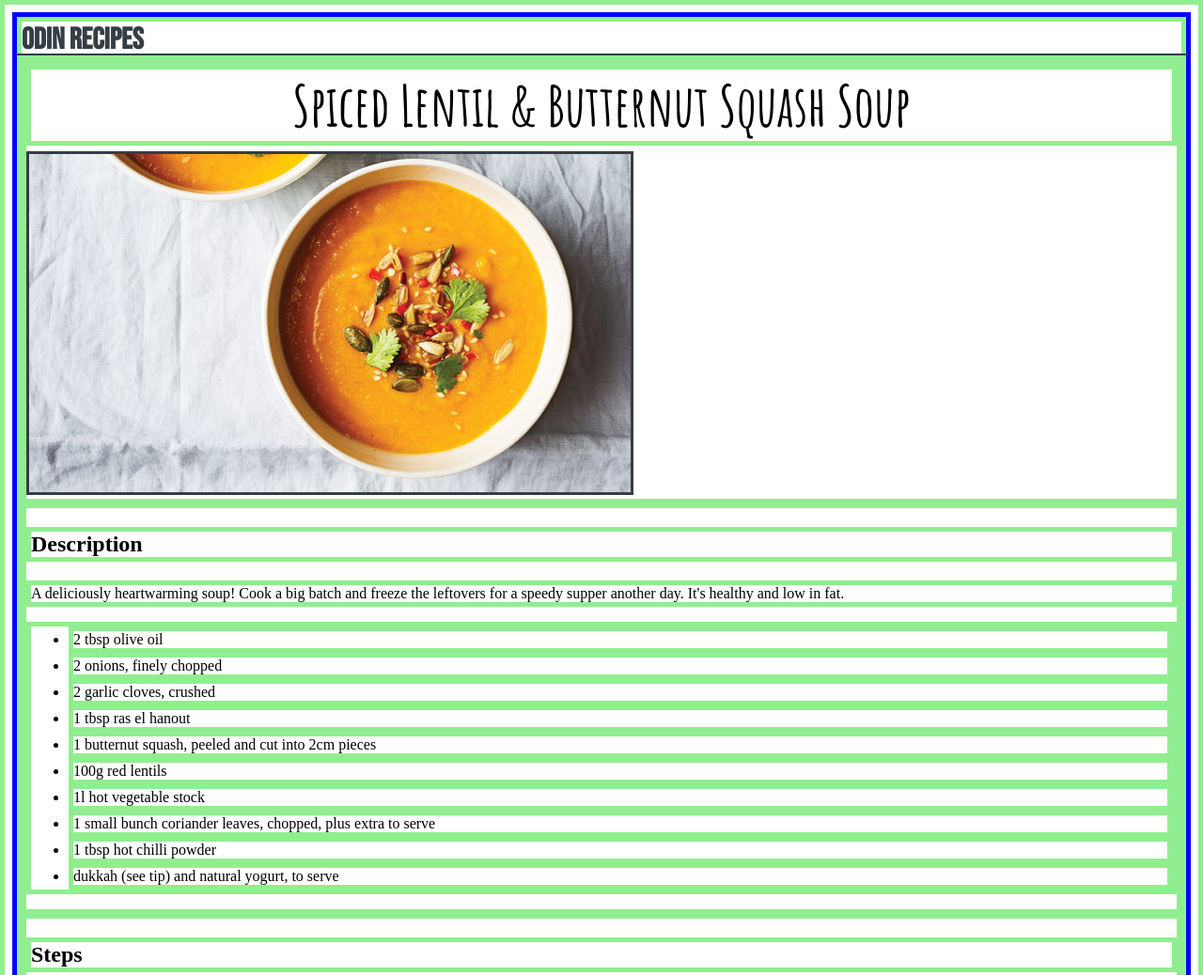
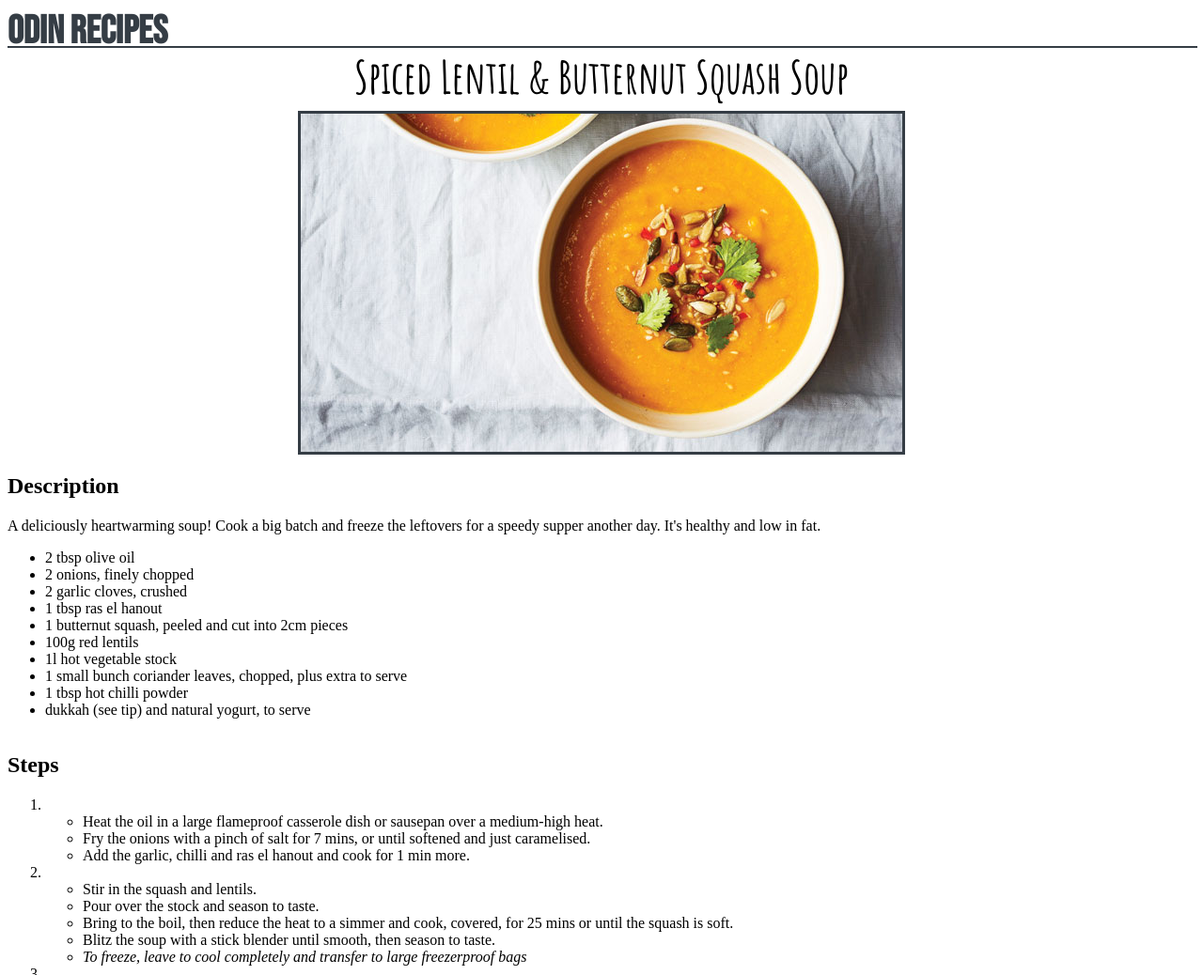
Before and after one commit to p-stevenson/odin-recipes, a plain HTML site: page recipes/spiced-lentil-butternut-squash-soup.html in a window 1280 px wide. Shown: the top 1038 px of the page at 94% size. Drawn offline with Linux system fonts and the light colour scheme.

Commit message:
Multiple changes.
Change border to border-color where appropriate, all guide borders can
be toggled using wildcard border rule.
Move all border rules to bottom of each rule set.

Adjust .home-button font-size.
Adjust .recipe-title font-size.
Add .recipe-container rule.
Add .main-image rule.
Add .description-container rule.
Add .steps-container rule.

```diff
--- a/style.css
+++ b/style.css
@@ -1,17 +1,17 @@
- * {
+ /* * {
     border: 5px solid lightgreen;
-}
+} */
 
 body {
-    border: 5px solid blue;
     display: flex;
     flex-direction: column;
+    border-color:  blue;
 }
 
 .main-title, .home-button{
     color: hsl(210, 13%, 24%);
     font-family: 'Bebas Neue', Arial, sans-serif;
-    /* border-color: red; */
+    border-color: purple;
 }
 
 .main-title {
@@ -31,41 +31,38 @@ body {
 
 .home-button {
     font-weight: 700;
-    font-size: 32px;
+    font-size: 42px;
     margin: 0 0 -10px 0;
 }
 
 hr {
     width: 100%;
-    border: 1px solid hsl(210, 13%, 24%);
     margin: 0;
     padding: 0;
+    border: 1px solid hsl(210, 13%, 24%);
 }
 .recipe-links-container {
     display: flex;
     flex-direction: column;
     align-items: center;
-    border: 5px solid red;
     max-width: 100%;
+    border-color: red;
 }
 
 .recipe-links{
     display: flex;
     flex-direction: column;
     align-items: flex-start;
-    border: 5px solid yellow;
+    border-color: yellow;
 
 }
 
 .txt-link, .recipe-title {
-    /* border-color: blue; */
     font-family: 'Amatic SC', Arial, sans-serif;
     font-size: 38px;
     font-weight: 700;
     margin-top: 3%;
     margin-bottom: 0.5%;
-    /* border: 3px solid hsl(210, 13%, 24%); */
-
 }
 
 .txt-link, a:link {
@@ -77,16 +74,37 @@ hr {
     color: hsl(210, 13%, 24%);
 }
 
+.recipe-container {
+    display: flex;
+    flex-direction: column;
+    border-color: red;
+}
+
 .recipe-title {
-    font-size: 60px;
+    font-size: 48px;
     text-align: center;
     margin-top: 0;
+    border-color: salmon;
 }
 
+.main-image {
+    display: flex;
+    flex-direction: column;
+    align-items: center;
+    border-color: rgb(29, 195, 201);
+}
 img {
-    border: 3px solid hsl(210, 13%, 24%);
     max-width: 100%;
     height: auto;
+    border: 3px solid hsl(210, 13%, 24%);
+}
+
+.description-container {
+    border-color: indigo;
+}
+
+.steps-container {
+    border-color: rgb(235, 0, 184);
 }
 
 @media (max-width: 720px) {
```
